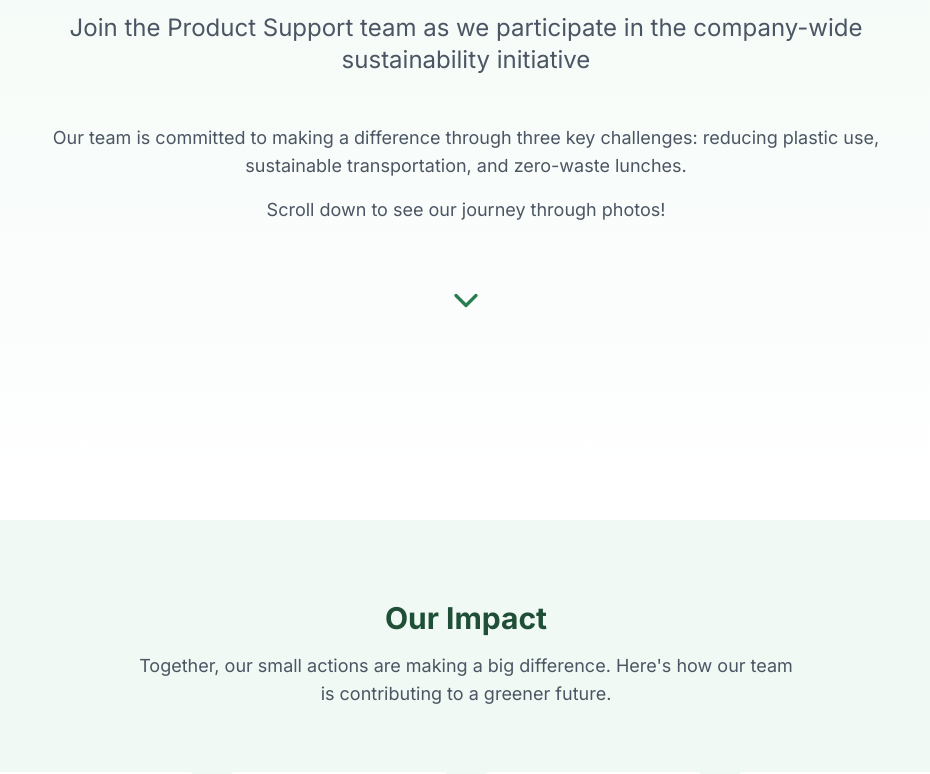
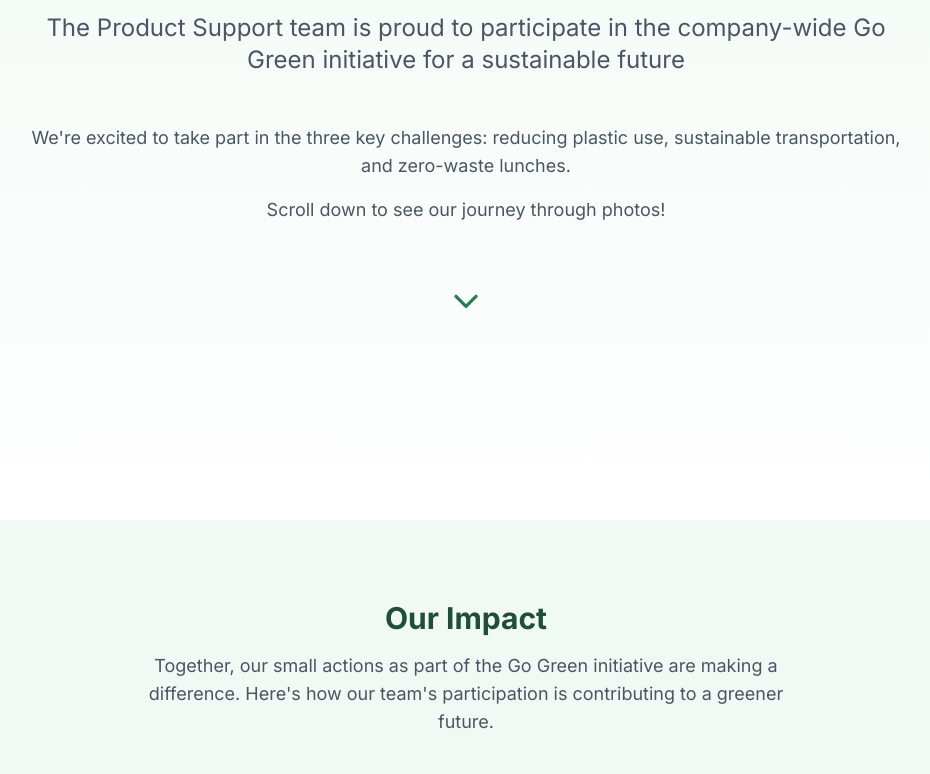
Before and after one commit to sloweyyy/go-green-showcase, a Next.js app: page / in a window 1280 px wide. Shown: the part 280-1054 px from the top of the page, without its empty margins (174-1104 px from the left). Built offline with nearby package versions, Linux system fonts and the light colour scheme; no server answers; the database is empty.

Commit message:
Enhance layout and content for Go Green 2025 initiative. Added favicon support in layout, updated text for clarity and engagement across multiple components, and improved messaging around team participation in sustainability efforts.

```diff
--- a/app/layout.tsx
+++ b/app/layout.tsx
@@ -10,6 +10,9 @@ export const metadata: Metadata = {
 	description:
 		"Showcasing our team's participation in the Go Green 2025 campaign",
 	generator: "Slowey",
+	icons: {
+		icon: "/favicon.svg",
+	},
 };
 
 export default function RootLayout({
@@ -19,6 +22,9 @@ export default function RootLayout({
 }>) {
 	return (
 		<html lang="en" className="scroll-smooth">
+			<head>
+				<link rel="icon" href="/favicon.svg" type="image/svg+xml" />
+			</head>
 			<body className={inter.className}>{children}</body>
 		</html>
 	);
--- a/app/page.tsx
+++ b/app/page.tsx
@@ -5,7 +5,6 @@ import Image from "next/image";
 import { motion, useScroll, useTransform, useInView } from "framer-motion";
 import { ChevronDown } from "lucide-react";
 
-// Import custom components
 import { Header } from "@/components/header";
 import StandardGrid from "@/components/galleries/standard-grid";
 import MasonryLayout from "@/components/galleries/masonry-layout";
@@ -135,8 +134,8 @@ export default function Home() {
 							Go Green 2025
 						</h1>
 						<p className="mt-6 text-xl text-gray-600 sm:text-2xl">
-							Join the Product Support team as we participate in the
-							company-wide sustainability initiative
+							The Product Support team is proud to participate in the
+							company-wide Go Green initiative for a sustainable future
 						</p>
 					</motion.div>
 
@@ -147,9 +146,8 @@ export default function Home() {
 						className="mt-12"
 					>
 						<p className="text-lg text-gray-600">
-							Our team is committed to making a difference through three key
-							challenges: reducing plastic use, sustainable transportation, and
-							zero-waste lunches.
+							We're excited to take part in the three key challenges: reducing
+							plastic use, sustainable transportation, and zero-waste lunches.
 						</p>
 						<p className="mt-4 text-lg text-gray-600">
 							Scroll down to see our journey through photos!
--- a/components/impact-stats.tsx
+++ b/components/impact-stats.tsx
@@ -81,8 +81,9 @@ export default function ImpactStats() {
 				>
 					<h2 className="text-3xl font-bold text-green-800">Our Impact</h2>
 					<p className="mt-4 text-lg text-gray-600 max-w-2xl mx-auto">
-						Together, our small actions are making a big difference. Here's how
-						our team is contributing to a greener future.
+						Together, our small actions as part of the Go Green initiative are
+						making a difference. Here's how our team's participation is
+						contributing to a greener future.
 					</p>
 				</motion.div>
 
--- a/components/join-challenge.tsx
+++ b/components/join-challenge.tsx
@@ -87,9 +87,10 @@ export default function JoinChallenge() {
 								Product Support Feedback
 							</h2>
 							<p className="text-lg text-gray-600 mb-8">
-								Share your thoughts with our product support team about the Go
-								Green 2025 initiative. Your feedback helps us improve and better
-								serve our team members.
+								Share your thoughts with our product support team about our
+								participation in the Go Green 2025 initiative. Your feedback
+								helps us improve our involvement and better connect with other
+								teams.
 							</p>
 
 							<div className="space-y-4">
@@ -147,8 +148,9 @@ export default function JoinChallenge() {
 										Thank you for your feedback!
 									</h3>
 									<p className="text-gray-600 mb-6">
-										We appreciate your contribution to the Go Green 2025
-										campaign. The product support team will review your comment.
+										We appreciate your contribution to our team's participation
+										in the Go Green 2025 campaign. The product support team will
+										review your comment.
 									</p>
 									<button
 										onClick={() => setIsSubmitted(false)}
--- a/components/team-section.tsx
+++ b/components/team-section.tsx
@@ -126,7 +126,7 @@ export default function TeamSection() {
 					<h2 className="text-3xl font-bold text-green-800">Our Team</h2>
 					<p className="mt-4 text-lg text-gray-600 max-w-3xl mx-auto">
 						Meet the dedicated members of our Product Support team who are
-						driving the Go Green 2025 campaign.
+						participating in the Go Green 2025 campaign.
 					</p>
 				</motion.div>
 
--- a/components/testimonials.tsx
+++ b/components/testimonials.tsx
@@ -50,19 +50,19 @@ export default function Testimonials() {
 			name: "Emma Davis",
 			role: "PRODUCT",
 			quote:
-				"The Go Green challenge has completely changed how I think about waste. I've reduced my daily plastic use by 90% and it's become second nature now.",
+				"Joining the Go Green challenge has completely changed how I think about waste. I've reduced my daily plastic use by 90% and it's become second nature now.",
 		},
 		{
 			name: "Mike Chen",
 			role: "TECHNOLOGY",
 			quote:
-				"Participating in the 'Move with Less' day inspired me to start biking to work twice a week. I feel healthier, and it's a great way to start the day!",
+				"Taking part in the 'Move with Less' day inspired me to start biking to work twice a week. I feel healthier, and it's a great way to start the day!",
 		},
 		{
 			name: "Priya Sharma",
 			role: "MARKETING",
 			quote:
-				"The most valuable part of this challenge has been seeing how small changes, when adopted by a whole team, can make a significant environmental impact.",
+				"The most valuable part of participating in this challenge has been seeing how small changes, when adopted by a whole team, can make a significant environmental impact.",
 		},
 		{
 			name: "James Wilson",
@@ -122,8 +122,8 @@ export default function Testimonials() {
 				>
 					<h2 className="text-3xl font-bold text-green-800">Testimonials</h2>
 					<p className="mt-4 text-lg text-gray-600 max-w-2xl mx-auto">
-						Hear what our team members have to say about their Go Green 2025
-						experience.
+						Hear what our team members have to say about participating in the Go
+						Green 2025 initiative.
 					</p>
 				</motion.div>
 
```
Also changed, not shown: public/favicon.svg (added).
